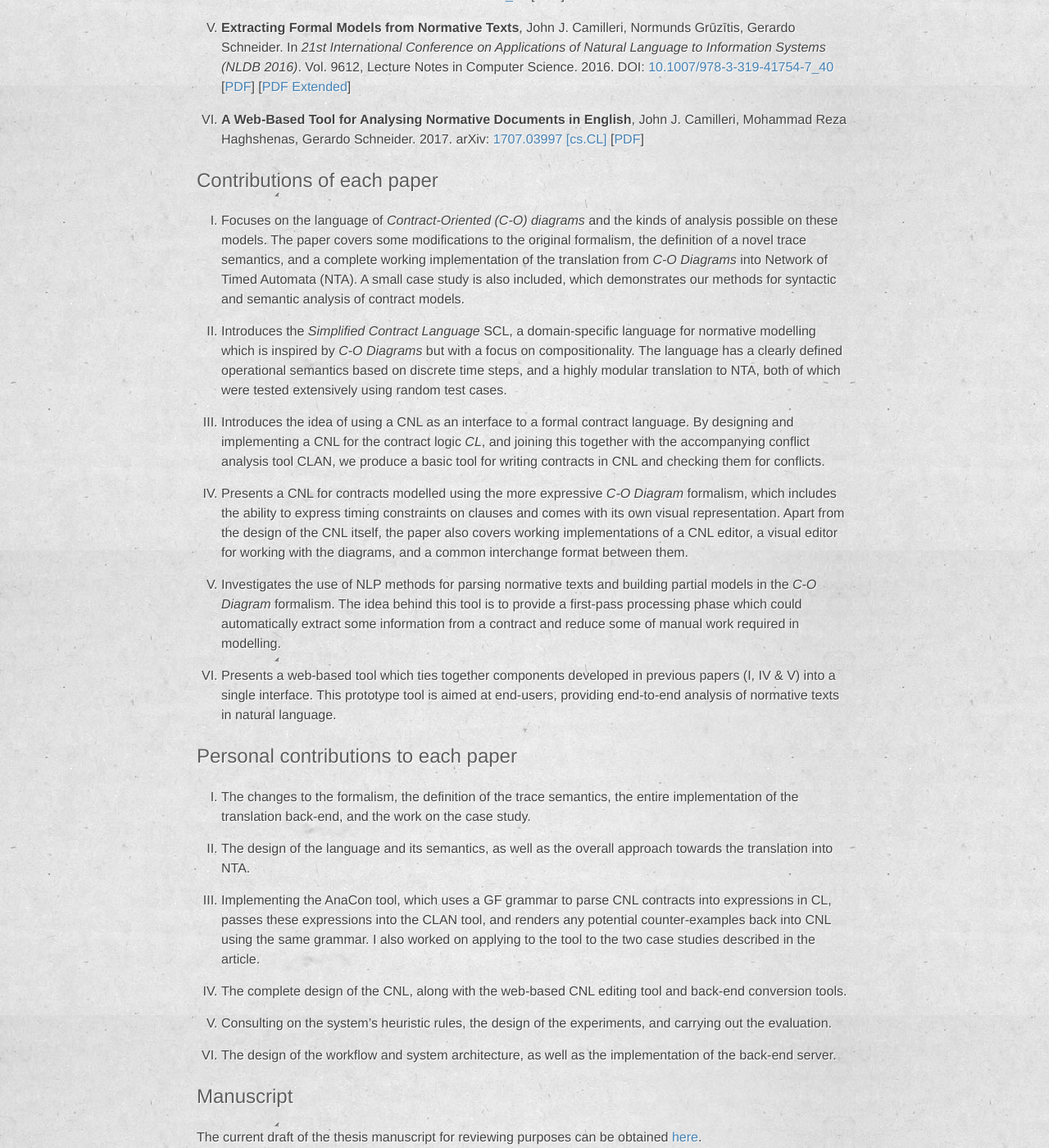
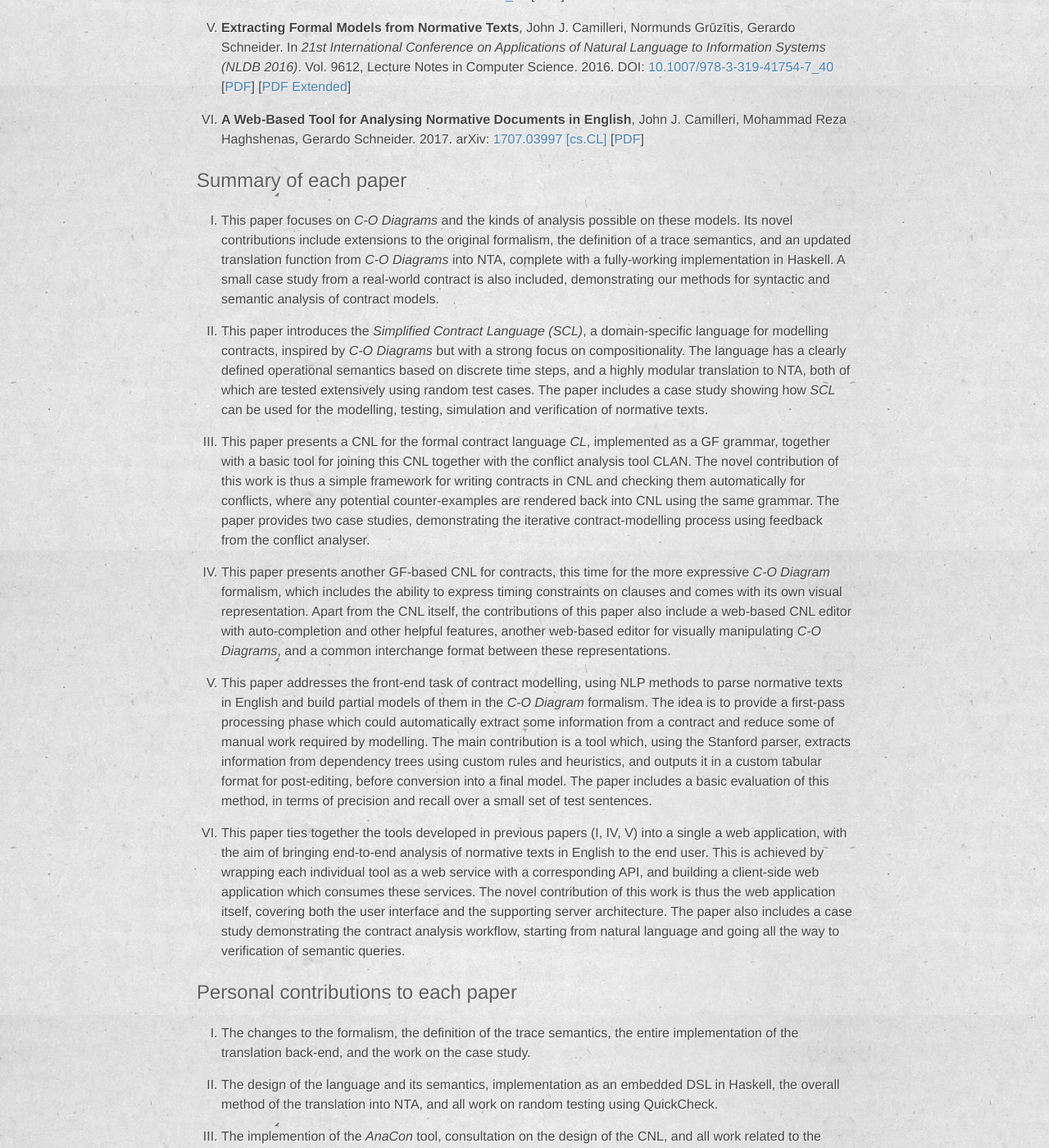
Before and after one commit to johnjcamilleri/johnjcamilleri.github.io, a Jekyll site: the page built from phd-thesis.md, in a window 1280 px wide and 1400 px high, scrolled down 2027 px. Shown: the whole window at 82% size. Built offline with Jekyll 4.4.1, drawn with Linux system fonts in a browser that asks for light colours; some of the changed text lies outside the part shown.

Commit message:
PhD: update paper summaries/contributions

```diff
--- a/phd-thesis.md
+++ b/phd-thesis.md
@@ -96,42 +96,71 @@ John J. Camilleri, Mohammad Reza Haghshenas, Gerardo Schneider.
 arXiv: [1707.03997 [cs.CL]](https://arxiv.org/abs/1707.03997)
 [[PDF](http://academic.johnjcamilleri.com/papers/ifm2017.pdf)]
 
-## Contributions of each paper
+## Summary of each paper
 
 {: type="I"}
-1. Focuses on the language of _Contract-Oriented (C-O) diagrams_ and the kinds of analysis possible on these models.
-The paper covers some modifications to the original formalism, the definition of a novel trace semantics,
-and a complete working implementation of the translation from _C-O Diagrams_ into Network of Timed Automata (NTA).
-A small case study is also included, which demonstrates our methods for syntactic and semantic analysis of contract models.
-2. Introduces the _Simplified Contract Language_ SCL,
-a domain-specific language for normative modelling which is inspired by _C-O Diagrams_ but with a focus on compositionality.
+1. This paper focuses on _C-O Diagrams_ and the kinds of analysis possible on these models.
+Its novel contributions include
+extensions to the original formalism,
+the definition of a trace semantics,
+and an updated translation function from _C-O Diagrams_ into NTA, complete with a fully-working implementation in Haskell.
+A small case study from a real-world contract is also included, demonstrating our methods for syntactic and semantic analysis of contract models.
+2. This paper introduces the _Simplified Contract Language (SCL)_,
+a domain-specific language for modelling contracts,
+inspired by _C-O Diagrams_ but with a strong focus on compositionality.
 The language has a clearly defined operational semantics based on discrete time steps,
 and a highly modular translation to NTA,
-both of which were tested extensively using random test cases.
-3. Introduces the idea of using a CNL as an interface to a formal contract language.
-By designing and implementing a CNL for the contract logic _CL_, and joining this together with the accompanying conflict analysis tool CLAN,
-we produce a basic tool for writing contracts in CNL and checking them for conflicts.
-4. Presents a CNL for contracts modelled using the more expressive _C-O Diagram_ formalism,
+both of which are tested extensively using random test cases.
+The paper includes a case study showing how _SCL_ can be used for the modelling, testing, simulation and verification of normative texts.
+3. This paper presents a CNL for the formal contract language _CL_, implemented as a GF grammar,
+together with a basic tool for joining this CNL together with the conflict analysis tool CLAN.
+The novel contribution of this work is thus a simple framework for writing contracts in CNL and checking them automatically for conflicts, where any potential counter-examples are rendered back into CNL using the same grammar.
+The paper provides two case studies, demonstrating the iterative contract-modelling process using feedback from the conflict analyser.
+4. This paper presents another GF-based CNL for contracts, this time for the more expressive _C-O Diagram_ formalism,
 which includes the ability to express timing constraints on clauses and comes with its own visual representation.
-Apart from the design of the CNL itself, the paper also covers working implementations of a CNL editor,
-a visual editor for working with the diagrams, and a common interchange format between them.
-5. Investigates the use of NLP methods for parsing normative texts and building partial models in the _C-O Diagram_ formalism.
-The idea behind this tool is to provide a first-pass processing phase which could automatically extract some information from a contract and reduce some of manual work required in modelling.
-6. Presents a web-based tool which ties together components developed in previous papers (I, IV & V) into a single interface.
-This prototype tool is aimed at end-users, providing end-to-end analysis of normative texts in natural language.
+Apart from the CNL itself, the contributions of this paper also include
+a web-based CNL editor with auto-completion and other helpful features,
+another web-based editor for visually manipulating _C-O Diagrams_,
+and a common interchange format between these representations.
+5. This paper addresses the front-end task of contract modelling,
+using NLP methods to parse normative texts in English and build partial models of them in the _C-O Diagram_ formalism.
+The idea is to provide a first-pass processing phase which could automatically extract some information from a contract and reduce some of manual work required by modelling.
+The main contribution is a tool which, using the Stanford parser,
+extracts information from dependency trees using custom rules and heuristics,
+and outputs it in a custom tabular format for post-editing, before conversion into a final model.
+The paper includes a basic evaluation of this method, in terms of precision and recall over a small set of test sentences.
+6. This paper ties together the tools developed in previous papers (I, IV, V)
+into a single a web application, with the aim of bringing end-to-end analysis of normative texts in English to the end user.
+This is achieved by wrapping each individual tool as a web service with a corresponding API,
+and building a client-side web application which consumes these services.
+The novel contribution of this work is thus the web application itself, covering both the user interface and the supporting server architecture.
+The paper also includes a case study demonstrating the contract analysis workflow,
+starting from natural language and going all the way to verification of semantic queries.
 
 ## Personal contributions to each paper
 
 {: type="I"}
-1. The changes to the formalism, the definition of the trace semantics, the entire implementation of the translation back-end, and the work on the case study.
-2. The design of the language and its semantics, as well as the overall approach towards the translation into NTA.
-3. Implementing the AnaCon tool, which uses a GF grammar to parse CNL contracts into expressions in CL, passes these expressions into the CLAN tool, and renders any potential counter-examples back into CNL using the same grammar.
-I also worked on applying to the tool to the two case studies described in the article.
-4. The complete design of the CNL, along with the web-based CNL editing tool and back-end conversion tools.
-5. Consulting on the system's heuristic rules, the design of the experiments, and carrying out the evaluation.
-6. The design of the workflow and system architecture, as well as the implementation of the back-end server.
+1. The changes to the formalism,
+the definition of the trace semantics,
+the entire implementation of the translation back-end,
+and the work on the case study.
+2. The design of the language and its semantics,
+implementation as an embedded DSL in Haskell,
+the overall method of the translation into NTA,
+and all work on random testing using QuickCheck.
+3. The implemention of the _AnaCon_ tool,
+consultation on the design of the CNL,
+and all work related to the case studies.
+4. The complete design of the CNL and its implementation in GF,
+building of the web-based CNL editing tool using standard web technologies,
+and all back-end conversion tools in Haskell.
+5. Consultation on the system's heuristic rules,
+the design of the experiments,
+and carrying out the evaluation.
+6. The design of the user workflow and overall system architecture,
+as well as the implementation of the back-end server in Haskell.
+
 
 ## Manuscript
 
 The current draft of the thesis manuscript for reviewing purposes can be obtained [here](http://www.cse.chalmers.se/~cajohn/phd-thesis-draft.pdf).
-As it is not yet final, it may contain some author notes marked <span style="color:red">[in red]</span>.
```
